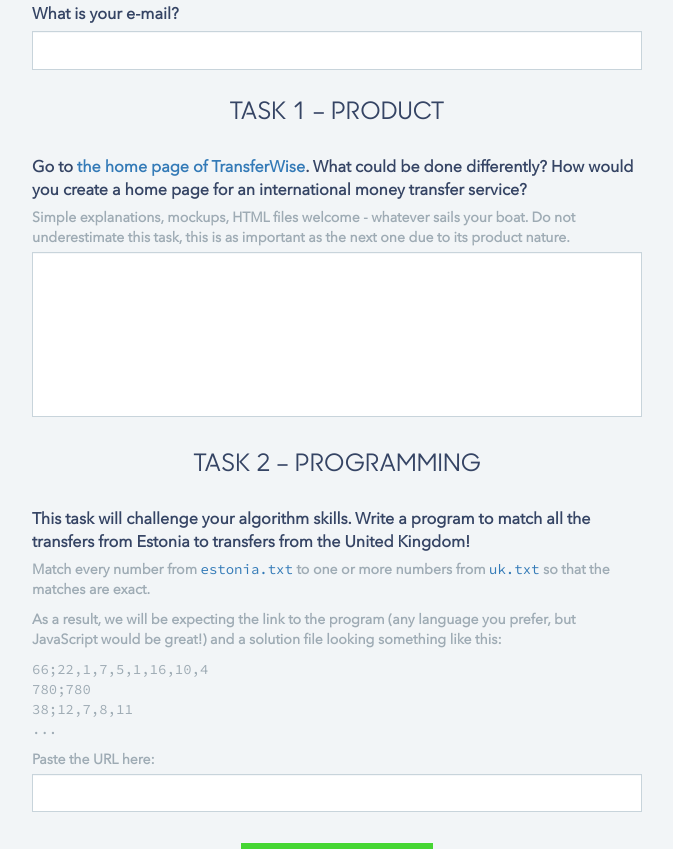
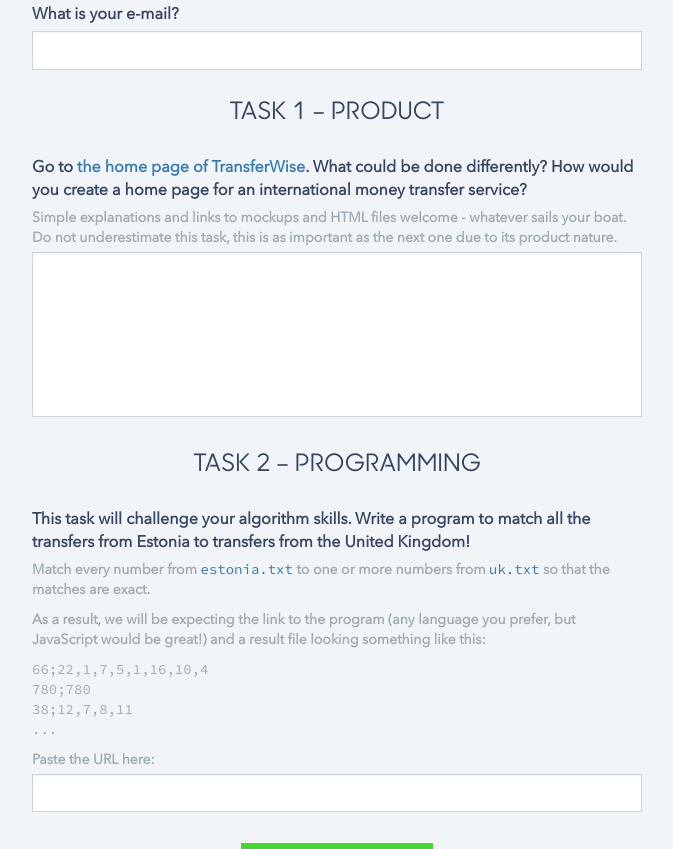
Before and after one commit to transferwise/ics-career-day-2015, a plain HTML site: page index.html in a window 1280 px wide. Shown: the part 408-1257 px from the top of the page, without its empty margins (303-976 px from the left). Drawn offline with nearby package versions, Linux system fonts and the light colour scheme.

Commit message:
Change wording

```diff
--- a/index.html
+++ b/index.html
@@ -63,7 +63,7 @@
                       Go to <a href="https://transferwise.com/" target="_blank">the home page of TransferWise</a>.
                       What could be done differently? How would you create a home page for an international money transfer service?
                       <div class="help">
-                        Simple explanations, mockups, HTML files welcome - whatever sails your boat. Do not underestimate this task, this is as important as the next one due to its product nature.
+                        Simple explanations and links to mockups and HTML files welcome - whatever sails your boat. Do not underestimate this task, this is as important as the next one due to its product nature.
                       </div>
                   </label>
                   <textarea name="entry.513003660" rows="8" cols="0" class="ss-q-long" id="entry_513003660" dir="auto" aria-required="true" required=""></textarea>
@@ -80,7 +80,7 @@
                       <p>Match every number from <a class="code" href="task-2/estonia.txt" target="_blank">estonia.txt</a> to one or more numbers from <a class="code" href="task-2/uk.txt" target="_blank">uk.txt</a> so that the matches are exact.
                       </p>
                       <p>
-                        As a result, we will be expecting the link to the program (any language you prefer, but JavaScript would be great!) and a solution file looking something like this:
+                        As a result, we will be expecting the link to the program (any language you prefer, but JavaScript would be great!) and a result file looking something like this:
                       </p>
                       <p class="code">
                         66;22,1,7,5,1,16,10,4<br/>
```
